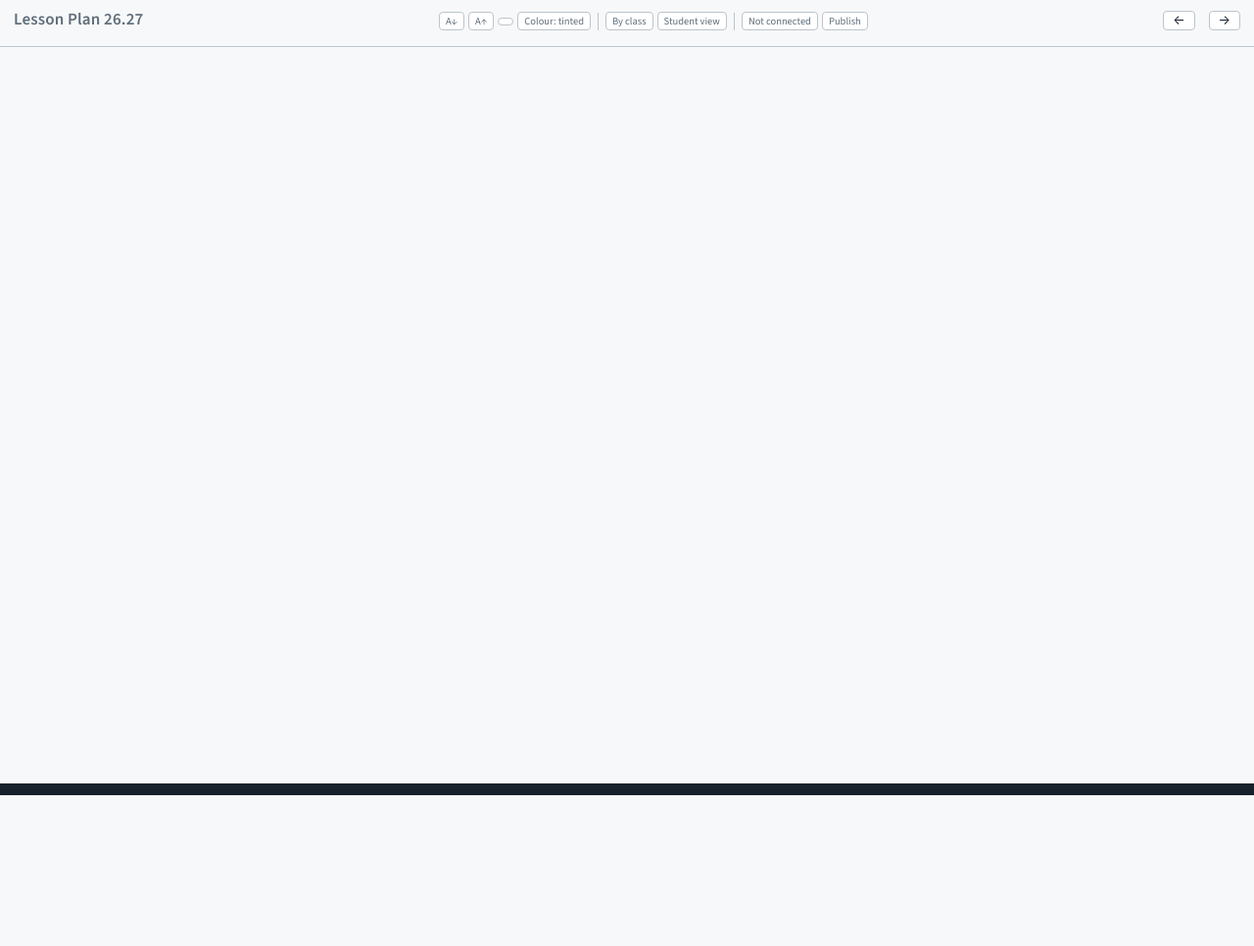
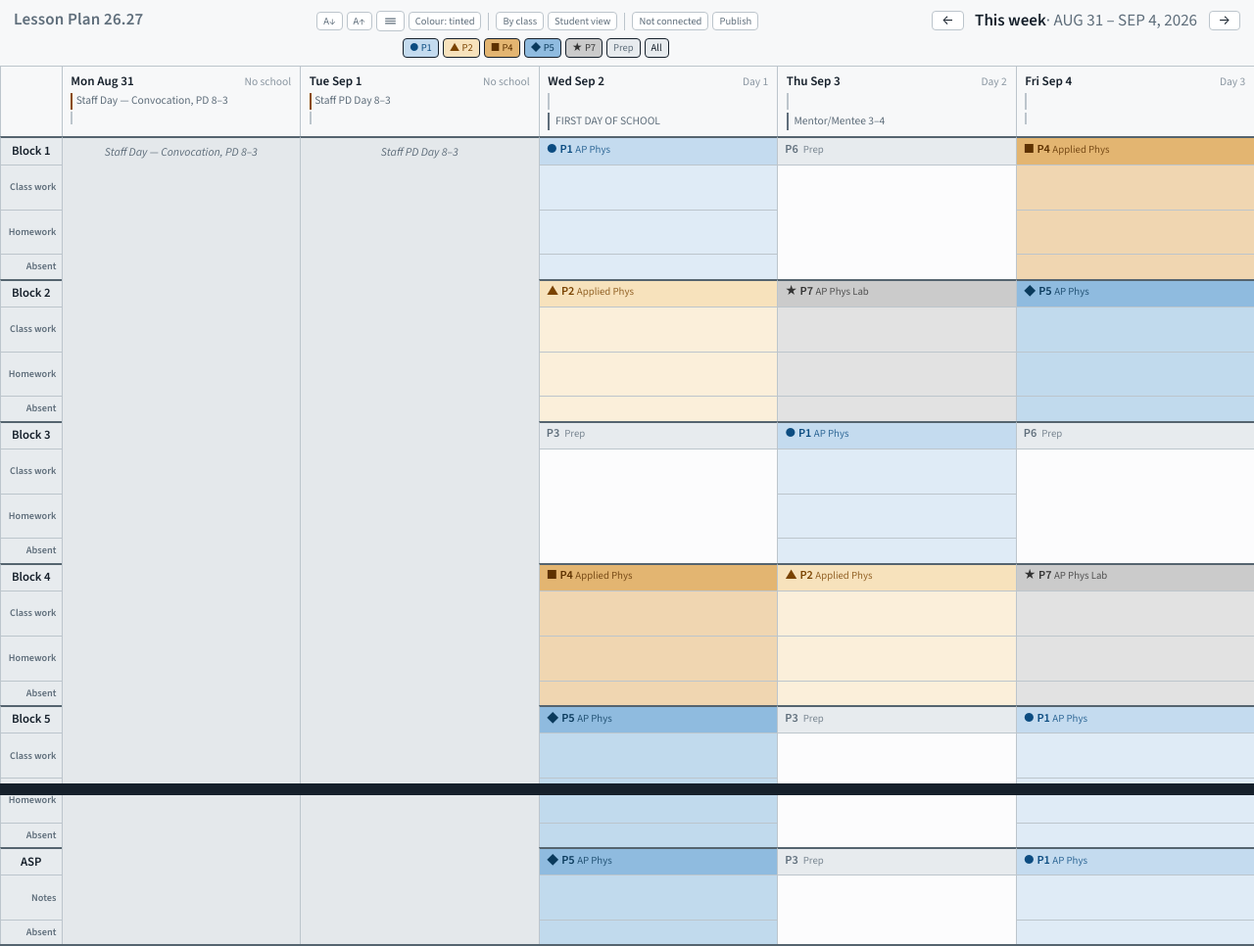
Before and after one commit to darkspireteach/planner, a plain HTML site: page index.html in a window 1280 px wide. Shown: the whole page at 98% size. Before the commit the page ends 800 px from the top, so only its background shows below. Drawn offline with Linux system fonts and the light colour scheme.

Commit message:
Add files via upload

```diff
--- a/index.html
+++ b/index.html
@@ -4,8 +4,8 @@
 <meta charset="utf-8">
 <meta name="viewport" content="width=device-width,initial-scale=1">
 <title>Lesson Plan 26.27</title>
-<link rel="icon" href="favicon.svg?v=21" type="image/svg+xml">
-<link rel="stylesheet" href="styles.css?v=21">
+<link rel="icon" href="favicon.svg?v=22" type="image/svg+xml">
+<link rel="stylesheet" href="styles.css?v=22">
 </head>
 <body>
 <header>
@@ -36,10 +36,10 @@
 
 <div id="bar"><b></b><span></span></div>
 
-<script src="data.js?v=21"></script>
-<script src="render.js?v=21"></script>
-<script src="editor.js?v=21"></script>
-<script src="sync.js?v=21"></script>
+<script src="data.js?v=22"></script>
+<script src="render.js?v=22"></script>
+<script src="editor.js?v=22"></script>
+<script src="sync.js?v=22"></script>
 <script>start();</script>
 </body>
 </html>
--- a/render.js
+++ b/render.js
@@ -9,6 +9,11 @@ const LINES = t => '<svg viewBox="0 0 16 16">' +
   (t ? '<path d="M2 5h12M2 8h12M2 11h12"/>' : '<path d="M2 3h12M2 8h12M2 13h12"/>') + '</svg>';
 const off = new Set();                       // periods switched off
 const shown = p => !off.has(p);
+
+/* Never assume an element is there. A half-finished upload used to throw and
+   take the whole grid down with it; a missing button is a far better failure
+   than a blank page. */
+const at = id => document.getElementById(id);
 
 const esc = s => s.replace(/&/g, '&amp;').replace(/</g, '&lt;').replace(/>/g, '&gt;');
 
@@ -61,7 +66,7 @@ function mondayISO() {
 let sized = false;
 function sizeWeekLabel() {
   if (sized) return;
-  const box = document.getElementById('wksizer');
+  const box = at('wksizer');
   if (!box) return;
   let longest = '';
   for (const w of WEEKS) {
@@ -151,32 +156,32 @@ function render() {
   const w = WEEKS[wi];
   document.documentElement.style.setProperty('--fs', SIZES[si] + 'px');
   document.documentElement.style.setProperty('--lh', tight ? '1.25' : '1.4');
-  document.getElementById('tight').innerHTML = LINES(!tight);
+  (at('tight') || {}).innerHTML = LINES(!tight);
   sizeWeekLabel();
-  document.getElementById('wklabel').innerHTML =
+  (at('wklabel') || {}).innerHTML =
     (w.mon === mondayISO() ? '<b>This week</b> \u00b7 ' : '') + w.label;
-  document.getElementById('colour').textContent = 'Colour: ' + COLOUR[ci];
-  document.getElementById('prev').disabled = wi === 0;
-  document.getElementById('next').disabled = wi === WEEKS.length - 1;
-  document.getElementById('tview').textContent = byClass ? 'By schedule' : 'By class';
-  document.getElementById('tstu').textContent = student ? 'Teacher view' : 'Student view';
+  (at('colour') || {}).textContent = 'Colour: ' + COLOUR[ci];
+  (at('prev') || {}).disabled = wi === 0;
+  (at('next') || {}).disabled = wi === WEEKS.length - 1;
+  (at('tview') || {}).textContent = byClass ? 'By schedule' : 'By class';
+  (at('tstu') || {}).textContent = student ? 'Teacher view' : 'Student view';
   document.body.classList.toggle('ed-off', student);
 
   const allOn = ALL.every(([p]) => shown(p)) && (byClass || !hidePrep);
   // the class switches sit in the same column as the buttons above them, so the
   // two rows line up — which reads better than being centred on the page
-  document.getElementById('classbar').innerHTML =
+  if (at('classbar')) at('classbar').innerHTML =
     ALL.map(([p, c]) =>
       `<button class="cb" data-p="${p}" aria-pressed="${shown(p)}"` +
       (shown(p) ? ` style="background:${c.fill};color:${c.ink}"` : '') +
       `>${c.sym}\u00A0${c.tag}</button>`).join('') +
     (byClass ? '' : `<button class="cb" data-p="prep" aria-pressed="${!hidePrep}"` +
-      (hidePrep ? '' : ` style="background:var(--rail);color:var(--slate)"`) + `>Prep</button>`);
-  document.getElementById('allbar').innerHTML =
+      (hidePrep ? '' : ` style="background:var(--rail);color:var(--slate)"`) + `>Prep</button>`) +
+    `<button class="cb" data-p="all" aria-pressed="${allOn}"` +
+    (allOn ? ` style="background:var(--rail);color:var(--ink)"` : '') + `>All</button>` +
     `<span id="hint">${(typeof absentNote !== 'undefined' && absentNote && !student)
-        ? '\u26a0 ' + esc(absentNote) : ''}</span>` +
-    `<button class="cb" data-p="all" aria-pressed="${allOn}"` +
-    (allOn ? ` style="background:var(--rail);color:var(--ink)"` : '') + `>All</button>`;
+        ? '\u26a0 ' + esc(absentNote) : ''}</span>`;
+
 
   P.length = 0;
   put(1, 1, 1, 'corner');
@@ -337,7 +342,7 @@ function wireToolbar() {
     const v = el.getAttribute('aria-pressed') !== 'true';
     el.setAttribute('aria-pressed', v); tight = v;
   });
-  ['classbar', 'allbar'].forEach(id => document.getElementById(id).addEventListener('click', e => {
+  ['classbar'].forEach(id => document.getElementById(id).addEventListener('click', e => {
     const b = e.target.closest('.cb');
     if (!b) return;
     if (b.dataset.p === 'all') {
```
